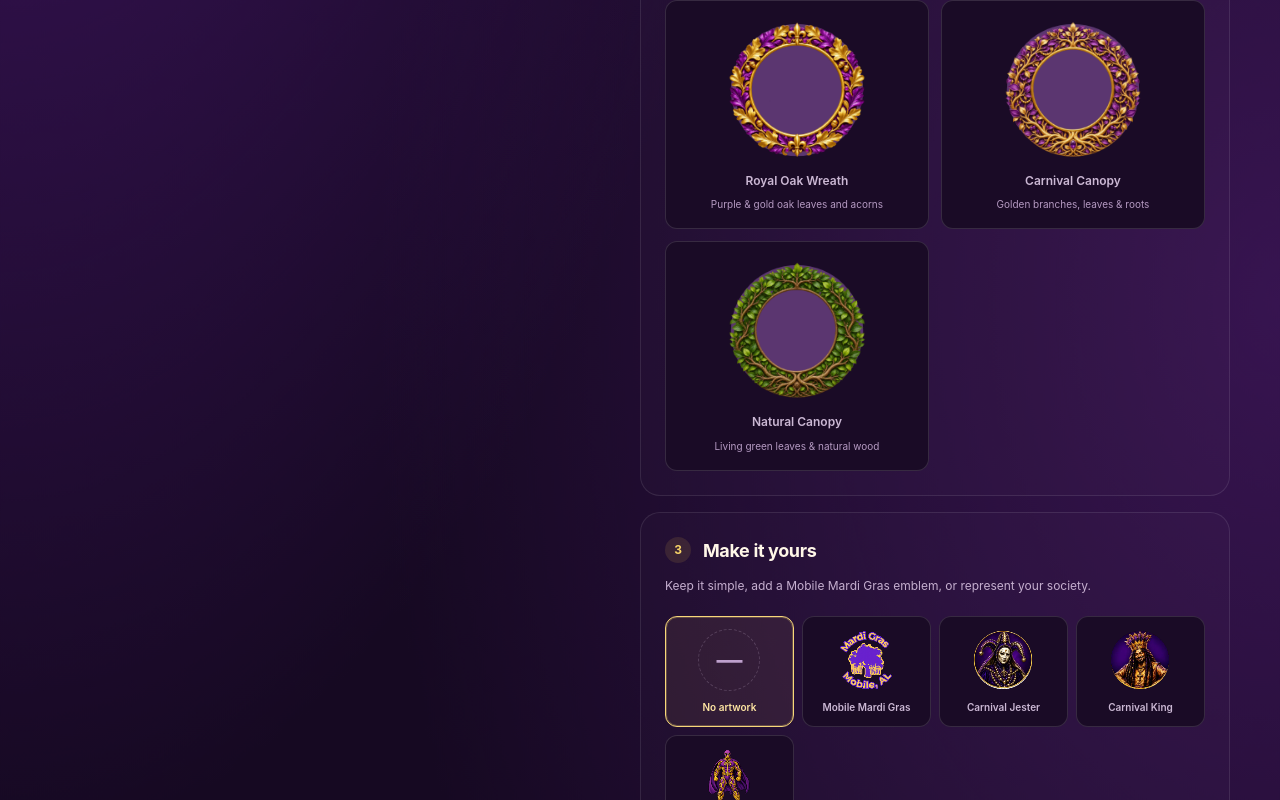
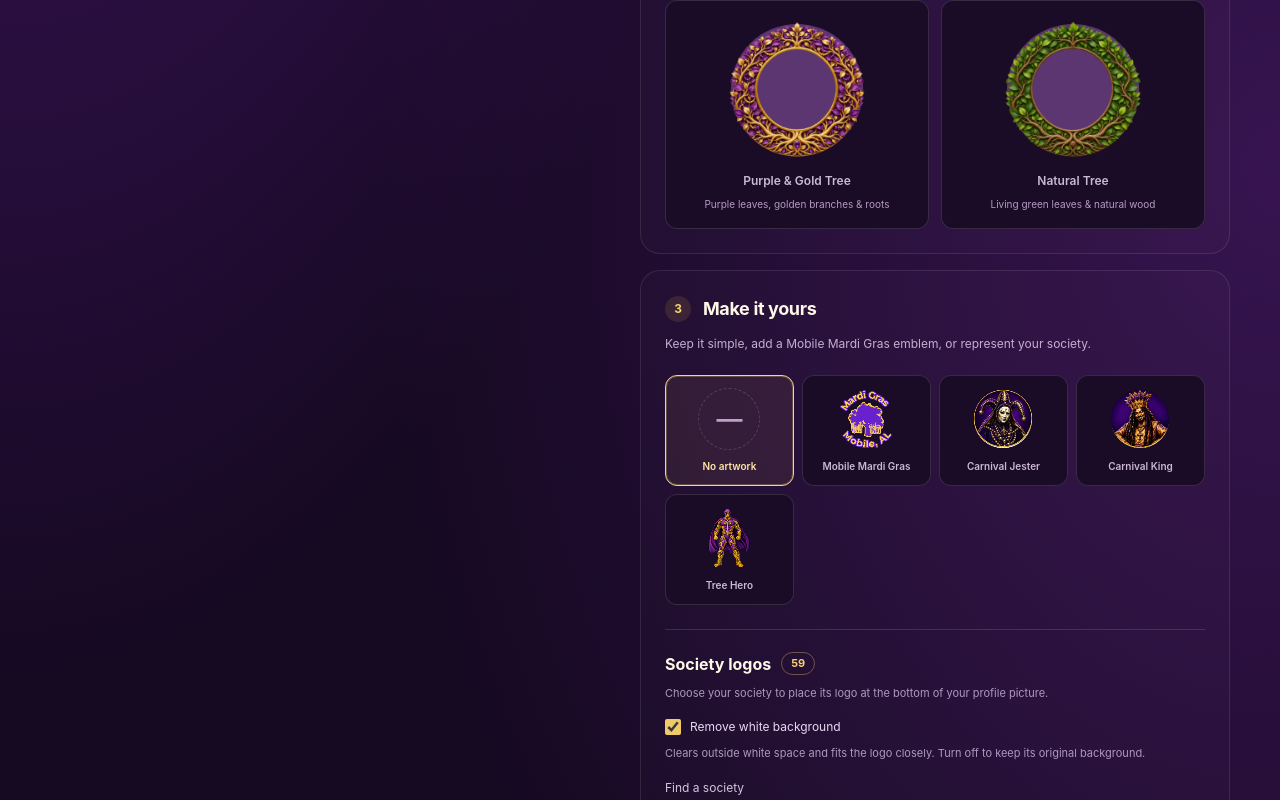
Before and after one commit to TheCryptoArborist/251mardigras, a Next.js app: page /profile-studio in a window 1280 px wide. Shown: the part 1672-2472 px from the top of the page. Built offline with nearby package versions, Linux system fonts and the light colour scheme.

Commit message:
Keep one natural tree frame and one purple and gold tree frame

```diff
--- a/src/app/profile-studio/studio.tsx
+++ b/src/app/profile-studio/studio.tsx
@@ -9,7 +9,7 @@ import { getClassicOpening, makePortraitOpening, type PortraitOpening } from "./
 import societies from "./societies.json";
 import s from "./studio.module.css";
 
-type Frame = "classic" | "beads" | "jester" | "royal" | "balcony" | "moonpie" | "oak" | "canopy" | "natural";
+type Frame = "classic" | "beads" | "jester" | "royal" | "balcony" | "moonpie" | "canopy" | "natural";
 type Badge = "logo" | "jester" | "king" | "hero" | "none" | `society:${string}`;
 const frames: { id: Frame; name: string; description: string }[] = [
   { id: "classic", name: "Classic MG251", description: "Fine gold trim · the original" },
@@ -18,9 +18,8 @@ const frames: { id: Frame; name: string; description: string }[] = [
   { id: "royal", name: "Royal Procession", description: "Gilded scrolls & crown jewels" },
   { id: "balcony", name: "Balcony Nights", description: "Ironwork, lanterns & bead garlands" },
   { id: "moonpie", name: "MoonPie Magic", description: "Mobile’s favorite parade throw" },
-  { id: "oak", name: "Royal Oak Wreath", description: "Purple & gold oak leaves and acorns" },
-  { id: "canopy", name: "Carnival Canopy", description: "Golden branches, leaves & roots" },
-  { id: "natural", name: "Natural Canopy", description: "Living green leaves & natural wood" }
+  { id: "canopy", name: "Purple & Gold Tree", description: "Purple leaves, golden branches & roots" },
+  { id: "natural", name: "Natural Tree", description: "Living green leaves & natural wood" }
 ];
 const accents = [
   { id: "logo" as const, name: "Mobile Mardi Gras", src: "/images/mardi-gras-mobile-logo.png" },
```
